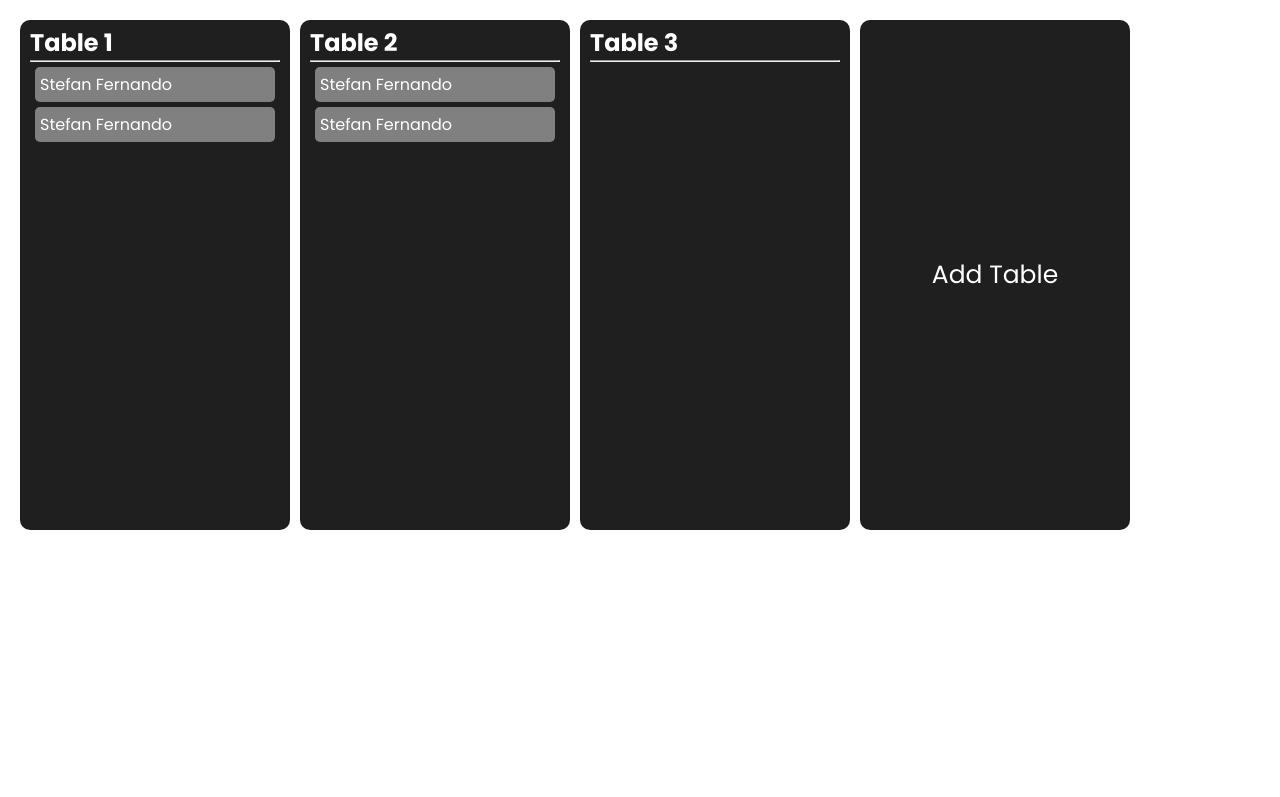
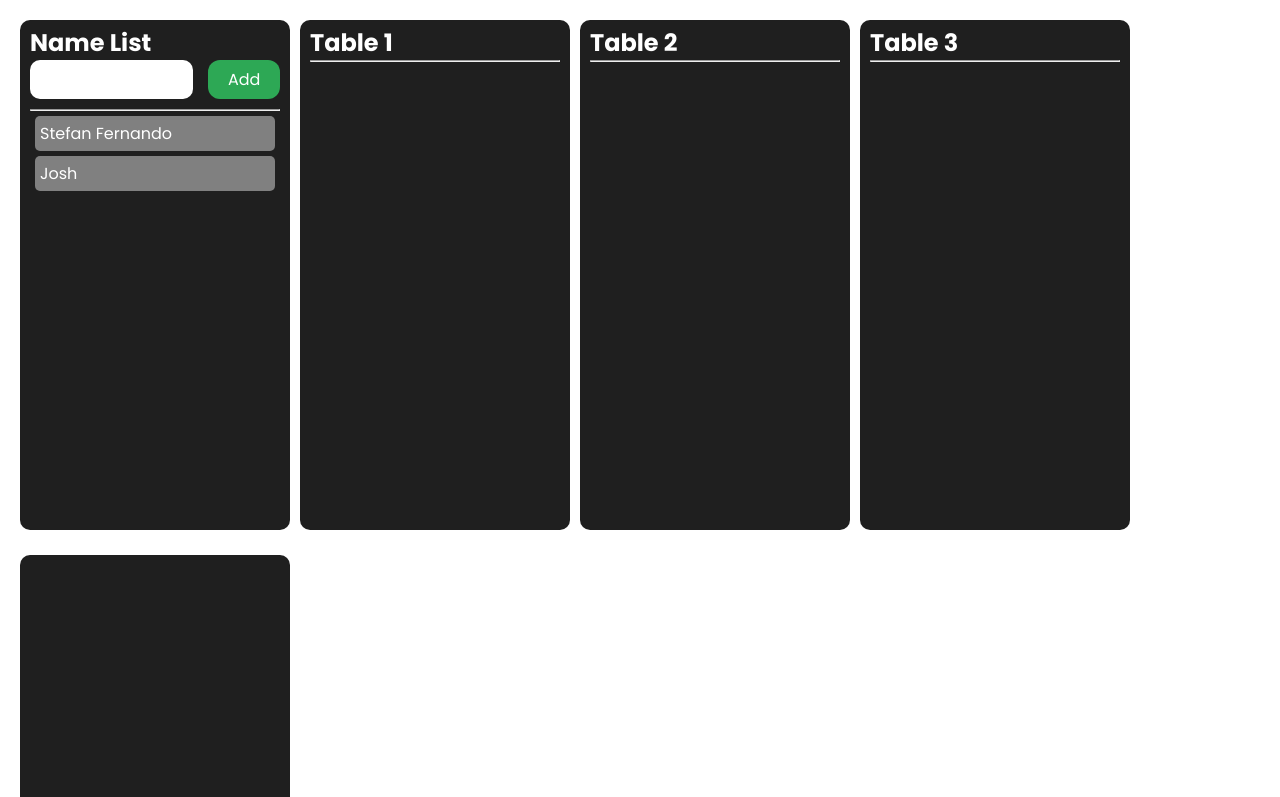
Before and after one commit to stefan-the-great/react-seating-planner, a React (Create React App) app: page / in a window 1280 px wide. Shown: the top 797 px of the page. Built offline with nearby package versions, Linux system fonts and the light colour scheme.

Commit message:
Final for Now

```diff
--- a/src/App.jsx
+++ b/src/App.jsx
@@ -6,6 +6,7 @@ import { BrowserRouter, Routes, Route } from 'react-router-dom';
 
 import DragDrop from "./components/DragDrop.jsx"
 import Home from "./pages/Home.jsx";
+import AddNameList from "./pages/AddNameList/AddNameList.jsx";
 
 
 function App() {
@@ -15,6 +16,7 @@ function App() {
       <BrowserRouter>
       <Routes>
         <Route path={"/"} element={<Home/>}></Route>
+        <Route path={"add-names"} element={<AddNameList/>}></Route>
 
       </Routes>
 
--- a/src/components/Column/column.scss
+++ b/src/components/Column/column.scss
@@ -6,6 +6,11 @@
     color: white;
     background: #1f1f1f;
     padding: 5px 10px;
+
+    .taskContainer {
+        height: 80%;
+        overflow-y: auto;// overflow-x: hidden;
+    }
 }
 
 .add {
--- /dev/null
+++ b/src/components/NameList/NameList.jsx
@@ -0,0 +1,51 @@
+import { useDroppable } from '@dnd-kit/core'
+import './nameList.scss'
+import TaskCard from '../TaskCard/TaskCard';
+import { useState } from 'react';
+import FormatNameInput from '../utils/FormatNameInput';
+
+function NameList({column, tasks, nameListLength, setTasks}) {
+    const { setNodeRef } = useDroppable({
+        id: column["id"],
+      })
+
+    const [nameInput, setNameInput] = useState('')
+
+    const handleNameInputChange = (e) => {
+            setNameInput(e.target.value)
+        }
+
+        const handleNameInputSubmit = () => {
+            console.log(nameInput);
+            console.log(nameListLength);
+
+            var newItemIndex = nameListLength + 1
+            var formattedNameInput = FormatNameInput(newItemIndex, nameInput);
+            // var newList = nameList.push(nameInput);
+
+            setTasks((nameList) => ([...nameList, formattedNameInput]));
+
+        }
+
+  return (
+    <div className='column' ref={setNodeRef} >
+        <h2 className='columnTitle'>
+            {`Name List`}
+        </h2>
+        <div className="inputWrapper">
+            <input type="text" className="nameInput" value={nameInput} onChange={handleNameInputChange} id="nameInput" />
+            <div className="submitBtn" onClick={handleNameInputSubmit}>
+                Add
+            </div>
+        </div>
+        <div className="taskContainer">
+        <hr />
+            {tasks.map(task => {
+            return <TaskCard key={task.id} task={task}/>;
+            })}
+        </div>
+    </div>
+  )
+}
+
+export default NameList
--- /dev/null
+++ b/src/components/NameList/nameList.scss
@@ -0,0 +1,9 @@
+.column {
+    // margin: 4px;
+    width: 250px;
+    height: 500px;
+    border-radius: 10px;
+    color: white;
+    background: #1f1f1f;
+    padding: 5px 10px;
+}
--- /dev/null
+++ b/src/pages/AddNameList/AddNameList.jsx
@@ -0,0 +1,11 @@
+import './addNameList.scss'
+
+function AddNameList() {
+  return (
+    <div className='addNameList'>
+        HELLO
+    </div>
+  )
+}
+
+export default AddNameList
--- /dev/null
+++ b/src/pages/AddNameList/addNameList.scss
@@ -0,0 +1,3 @@
+.addNameList {
+    height: 100vh;
+}
--- a/src/pages/Home.jsx
+++ b/src/pages/Home.jsx
@@ -2,7 +2,10 @@ import { useState } from 'react'
 import './home.scss'
 import Column from '../components/Column/Column'
 import AddColumn from '../components/Column/AddColumn'
-import { DndContext, DragEndEvent } from '@dnd-kit/core'
+import { DndContext, DragEndEvent, useDroppable } from '@dnd-kit/core'
+import NameList from '../components/NameList/NameList'
+import FormatNameInput from '../components/utils/FormatNameInput'
+import TaskCard from '../components/TaskCard/TaskCard'
 
 const COLUMNS = [
     {id: 1, title: 1},
@@ -14,33 +17,25 @@ const INITTASKS = [
     {
         id: 1,
         name: "Stefan Fernando",
-        status: 1
+        status: 0
     },
     {
         id: 2,
-        name: "Stefan Fernando",
-        status: 1
-    },
-    {
-        id: 3,
-        name: "Stefan Fernando",
-        status: 2
-    },
-    {
-        id: 4,
-        name: "Stefan Fernando",
-        status: 2
+        name: "Josh",
+        status: 0
     },
 ]
 
 function Home() {
     const [tasks, setTasks] = useState(INITTASKS)
     const [columns, setColumns] = useState(COLUMNS)
+    const [nameInput, setNameInput] = useState('')
+    const [newIndex, setNewIndex] = useState(INITTASKS.length + 1)
 
     const handleAddCol = () => {
         setColumns((columns) => [...columns, {
-            id: columns.length,
-            title: columns.length
+            id: columns.length + 1,
+            title: columns.length + 1
         }])
     }
 
@@ -57,10 +52,48 @@ function Home() {
         } : task))
     }
 
+    const handleNameInputChange = (e) => {
+        setNameInput(e.target.value)
+    }
+
+    const handleNameInputSubmit = () => {
+        console.log(nameInput);
+
+        setTasks((nameList) => ([...nameList, {id: newIndex, name: nameInput, status: 0}]));
+
+        setNewIndex(newIndex+1);
+
+    }
+
+
+    const { setNodeRef } = useDroppable({
+    id: 0,
+    })
+
   return (
     <div className='home'>
         <div className="colContainer">
             <DndContext onDragEnd={handleDragEnd}>
+                {/* <NameList key={0} column={{id: 0, title: 0}} tasks={tasks.filter((task) => task.status === 0)} nameListLength={tasks.length} setTasks={setTasks} /> */}
+
+                <div className='column' >
+                <h2 className='columnTitle'>
+                    {`Name List`}
+                </h2>
+                <div className="inputWrapper">
+                    <input type="text" className="nameInput" value={nameInput} onChange={handleNameInputChange} id="nameInput" />
+                    <div className="submitBtn" onClick={handleNameInputSubmit}>
+                        Add
+                    </div>
+                </div>
+                <div className="taskContainer">
+                <hr />
+                    {tasks.filter((task) => task.status === 0).map(task => {
+                    return <TaskCard key={task.id} task={task}/>;
+                    })}
+                </div>
+            </div>
+
 
                 {columns.map((column) => {
                     return <Column key={column.id} column={column} tasks={tasks.filter((task) => task.status === column.id)} />
--- a/src/pages/home.scss
+++ b/src/pages/home.scss
@@ -2,6 +2,10 @@
     min-height: 100vh;
     width: 100vw;
     background-color: white;
+
+    a {
+        text-decoration: none;
+    }
 
     .colContainer {
         padding: 20px;
@@ -11,4 +15,14 @@
         gap: 25px;
         column-gap: 20px;
     }
+
+    .addNameListBtn {
+        padding: 10px 20px;
+        background-color: green;
+        color: white;
+        border-radius: 15px;
+        width: fit-content;
+        margin: 20px;
+        position: relative;
+    }
 }
```
Lines whose indentation alone changed are shown as unchanged.
